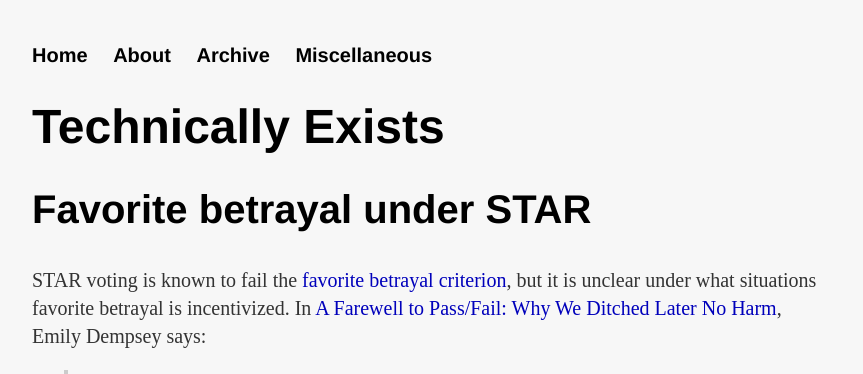
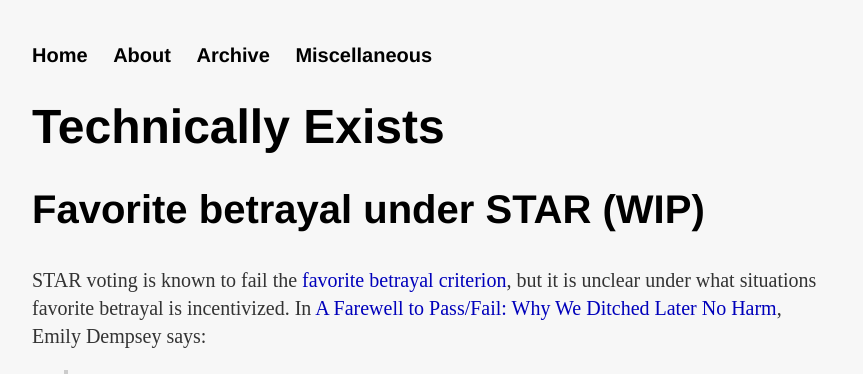
Before and after one commit to BTernaryTau/bternarytau.github.io, a Jekyll site: the page built from miscellaneous/voting-theory/favorite-betrayal-under-star.md, in a window 1280 px wide. Shown: the top 374 px of the page, without its empty margins (208-1071 px from the left). Built offline with Jekyll 4.4.1, drawn with Linux system fonts in a browser that asks for light colours; comment, search, counter and statistics services are not loaded.

Commit message:
Mark FB under STAR page as a work in progress

```diff
--- a/miscellaneous/voting-theory/favorite-betrayal-under-star.md
+++ b/miscellaneous/voting-theory/favorite-betrayal-under-star.md
@@ -1,6 +1,6 @@
 ---
 layout: default
-title: "Favorite betrayal under STAR"
+title: "Favorite betrayal under STAR (WIP)"
 ---
 # {{ site.title }}
 ## {{ page.title }}
--- a/miscellaneous/voting-theory/index.html
+++ b/miscellaneous/voting-theory/index.html
@@ -17,5 +17,5 @@ title: "Voting theory"
 <h3>Voting criteria</h3>
 
 <ul>
-	<li><a href="/miscellaneous/voting-theory/favorite-betrayal-under-star">Favorite betrayal under STAR</a></li>
+	<li><a href="/miscellaneous/voting-theory/favorite-betrayal-under-star">Favorite betrayal under STAR (WIP)</a></li>
 </ul>
```
